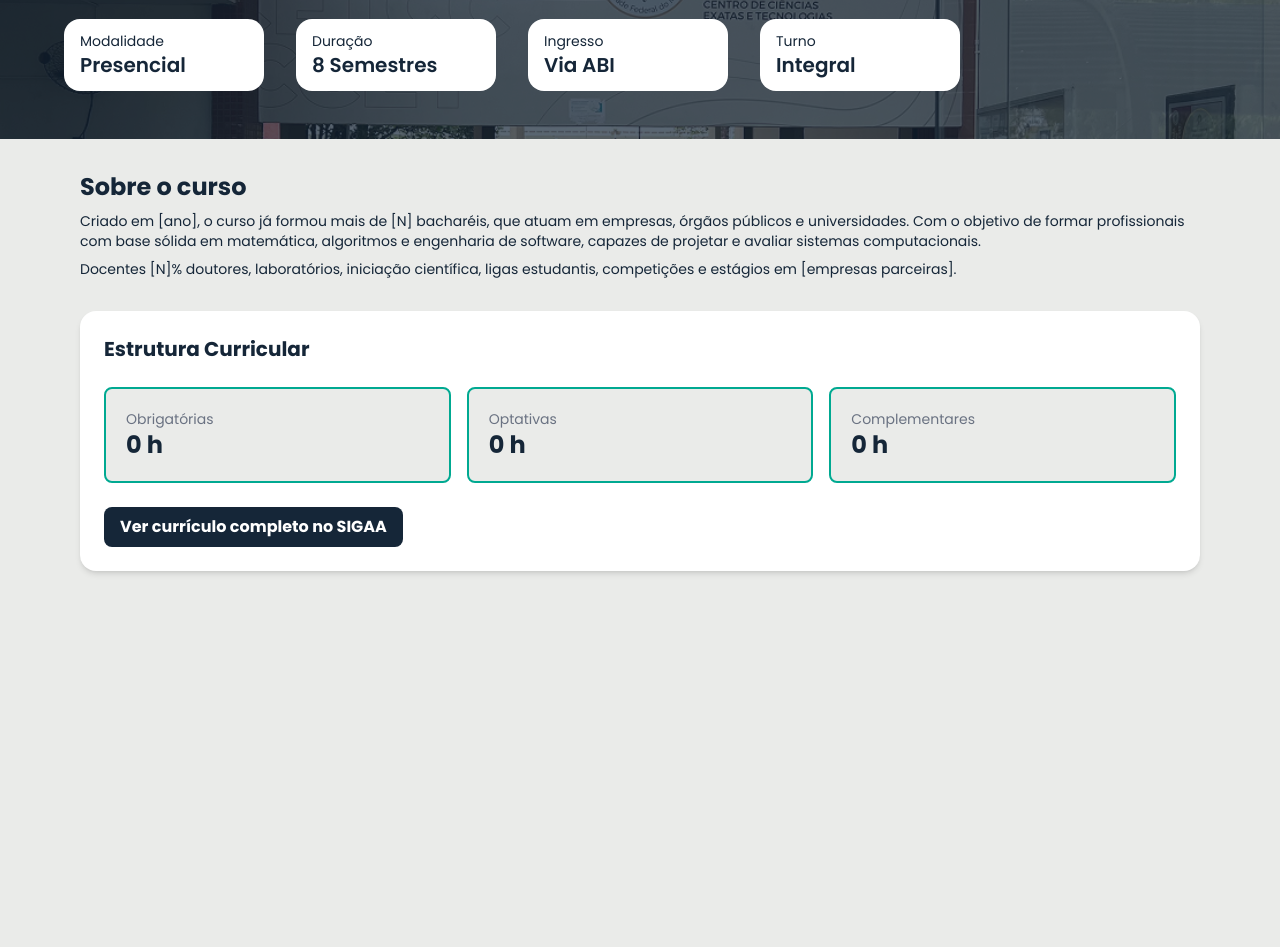
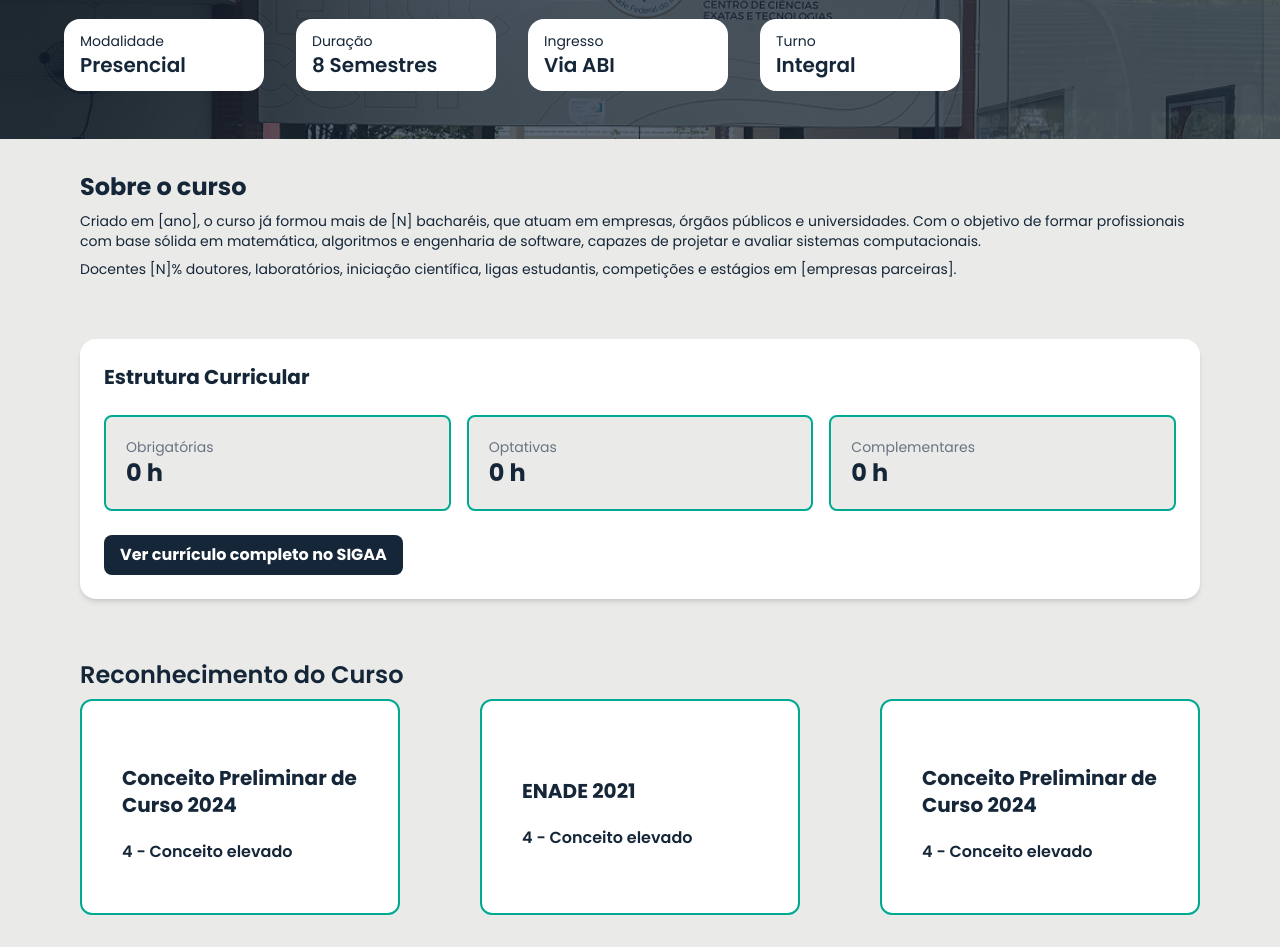
Before and after one commit to PET-Comp-UFMA/computacao-ufma, a Next.js app: page /cursos/cc in a window 1280 px wide. Shown: the part 200-1147 px from the top of the page. Before the commit the page ends 803 px from the top, so only its background shows below. Built offline with nearby package versions, Linux system fonts and the light colour scheme.

Commit message:
feat: adicionando seção Reconhecimento do Curso

```diff
--- a/app/cursos/[curso]/page.tsx
+++ b/app/cursos/[curso]/page.tsx
@@ -6,6 +6,7 @@ import EstruturaCurricular, {
   type CorCurso,
 } from '@/components/cursos/EstruturaCurricular'
 import SobreCurso from '@/components/cursos/SobreCurso'
+import { ReconhecimentoCurso } from '@/components/cursos/ReconhecimentoCruso'
 
 type DadosCurso = {
   imagem: string
@@ -90,7 +91,6 @@ const cursos: Record<string, DadosCurso> = {
       'Criado em [ano], o curso já formou mais de [N] bacharéis, que atuam em empresas, órgãos públicos e universidades. Com o objetivo de formar profissionais com base sólida em matemática, algoritmos e engenharia de software, capazes de projetar e avaliar sistemas computacionais.',
       'Docentes [N]% doutores, laboratórios, iniciação científica, ligas estudantis, competições e estágios em [empresas parceiras].',
     ],
-
   },
 }
 
@@ -136,7 +136,7 @@ export default async function Curso({
         </div>
       </PageBanner>
 
-      <div className="mx-auto max-w-6xl space-y-8 px-4 py-8">
+      <div className="mx-auto max-w-6xl space-y-15 px-4 py-8">
         <SobreCurso paragrafos={dados.sobre} />
 
         <EstruturaCurricular
@@ -146,7 +146,12 @@ export default async function Curso({
           urlSigaa={dados.urlSigaa}
           cor={dados.cor}
         />
+
+        <ReconhecimentoCurso
+          cor={dados.cor}
+        />
       </div>
+
 
     </main>
   )
--- a/app/extensao/page.tsx
+++ b/app/extensao/page.tsx
@@ -81,3 +81,4 @@ export default function Extensao() {
       </div>
     </main>
   );
+}
--- /dev/null
+++ b/components/cursos/ReconhecimentoCruso.tsx
@@ -0,0 +1,62 @@
+export type CorCurso = 'cc' | 'ia' | 'licenciatura'
+
+type ReconhecimentoCursoCardProps = {
+    title?: string;
+    subtitle?: string;
+    cor: CorCurso;
+}
+
+const bordaPorCurso: Record<CorCurso, string> = {
+    cc: 'border-cc',
+    ia: 'border-ia',
+    licenciatura: 'border-licenciatura',
+}
+
+export function ReconhecimentoCard({
+    title,
+    subtitle,
+    cor,
+}: ReconhecimentoCursoCardProps) {
+    return (
+        <div className={`w-80 h-54 rounded-xl border-2 ${bordaPorCurso[cor]} bg-white overflow-hidden flex flex-col`}>
+
+            <div className={`w-full h-3.5 ${bordaPorCurso[cor]} shrink-0`} />
+
+            <div className="flex-1 flex flex-col justify-center px-10">
+                <h2 className="text-xl font-bold leading-snug text-texto-escuro">
+                    {title}
+                </h2>
+                <p className="mt-5 font-semibold text-texto-escuro">
+                    {subtitle}
+                </p>
+            </div>
+        </div>
+    );
+}
+
+export function ReconhecimentoCurso({
+    cor,
+}: ReconhecimentoCursoCardProps) {
+    return (
+        <section>
+            <h2 className='font-semibold text-2xl text-texto-escuro'>Reconhecimento do Curso</h2>
+            <div className='mt-2 flex justify-between'>
+                <ReconhecimentoCard
+                    title="Conceito Preliminar de Curso 2024"
+                    subtitle="4 - Conceito elevado"
+                    cor={cor}
+                />
+                <ReconhecimentoCard
+                    title="ENADE 2021"
+                    subtitle="4 - Conceito elevado"
+                    cor={cor}
+                />
+                <ReconhecimentoCard
+                    title="Conceito Preliminar de Curso 2024"
+                    subtitle="4 - Conceito elevado"
+                    cor={cor}
+                />
+            </div>
+        </section>
+    )
+}
```
Lines whose indentation alone changed are shown as unchanged.
